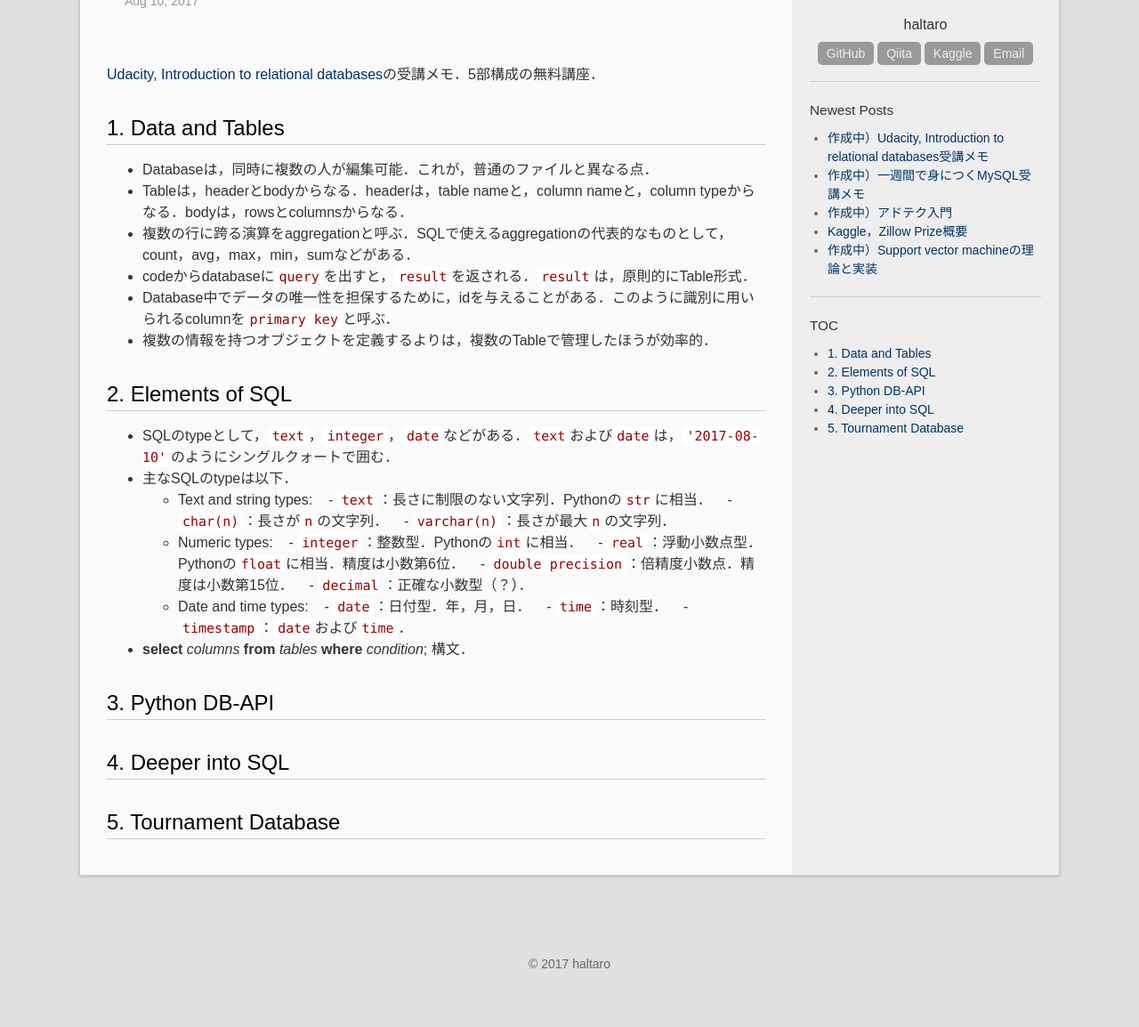
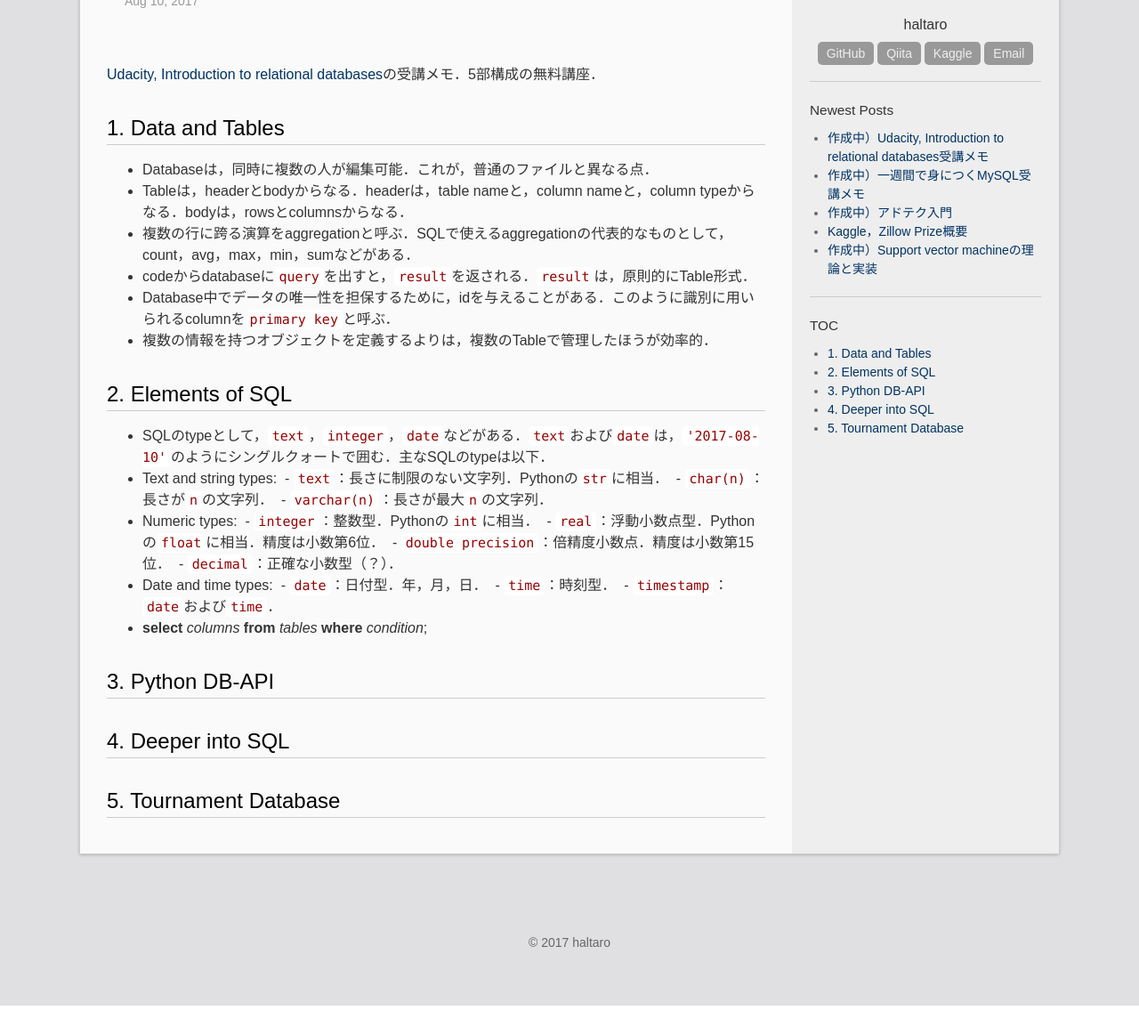
Before and after one commit to madoreenu/haltaro.github.io, a Jekyll site: the page built from _posts/2017-08-10-udacity-rdb.md, in a window 1280 px wide, cut to the strip 261-1415 px from the top of the page. Shown: the whole strip at 89% size. Built offline with Jekyll 4.4.1, drawn with Linux system fonts in a browser that asks for light colours; after the commit the page ends 1391 px from its top, so only the background shows below that.

Commit message:
Update 2017-08-10-udacity-rdb.md

```diff
--- a/_posts/2017-08-10-udacity-rdb.md
+++ b/_posts/2017-08-10-udacity-rdb.md
@@ -19,22 +19,21 @@ categories:
 
 # 2. Elements of SQL
 
-* SQLのtypeとして，`text`，`integer`，`date`などがある．`text`および`date`は，`'2017-08-10'`のようにシングルクォートで囲む．
-* 主なSQLのtypeは以下．
-  * Text and string types:
-    - `text`：長さに制限のない文字列．Pythonの`str`に相当．
-    - `char(n)`：長さが`n`の文字列．
-    - `varchar(n)`：長さが最大`n`の文字列．
-  * Numeric types:
-    - `integer`：整数型．Pythonの`int`に相当．
-    - `real`：浮動小数点型．Pythonの`float`に相当．精度は小数第6位．
-    - `double precision`：倍精度小数点．精度は小数第15位．
-    - `decimal`：正確な小数型（？）．
-  * Date and time types:
-    - `date`：日付型．年，月，日．
-    - `time`：時刻型．
-    - `timestamp`：`date`および`time`．
-* **select** *columns* **from** *tables* **where** *condition*; 構文．
+* SQLのtypeとして，`text`，`integer`，`date`などがある．`text`および`date`は，`'2017-08-10'`のようにシングルクォートで囲む．主なSQLのtypeは以下．
+* Text and string types:
+  - `text`：長さに制限のない文字列．Pythonの`str`に相当．
+  - `char(n)`：長さが`n`の文字列．
+  - `varchar(n)`：長さが最大`n`の文字列．
+* Numeric types:
+  - `integer`：整数型．Pythonの`int`に相当．
+  - `real`：浮動小数点型．Pythonの`float`に相当．精度は小数第6位．
+  - `double precision`：倍精度小数点．精度は小数第15位．
+  - `decimal`：正確な小数型（？）．
+* Date and time types:
+  - `date`：日付型．年，月，日．
+  - `time`：時刻型．
+  - `timestamp`：`date`および`time`．
+* **select** *columns* **from** *tables* **where** *condition*;
 
 # 3. Python DB-API
 
```
